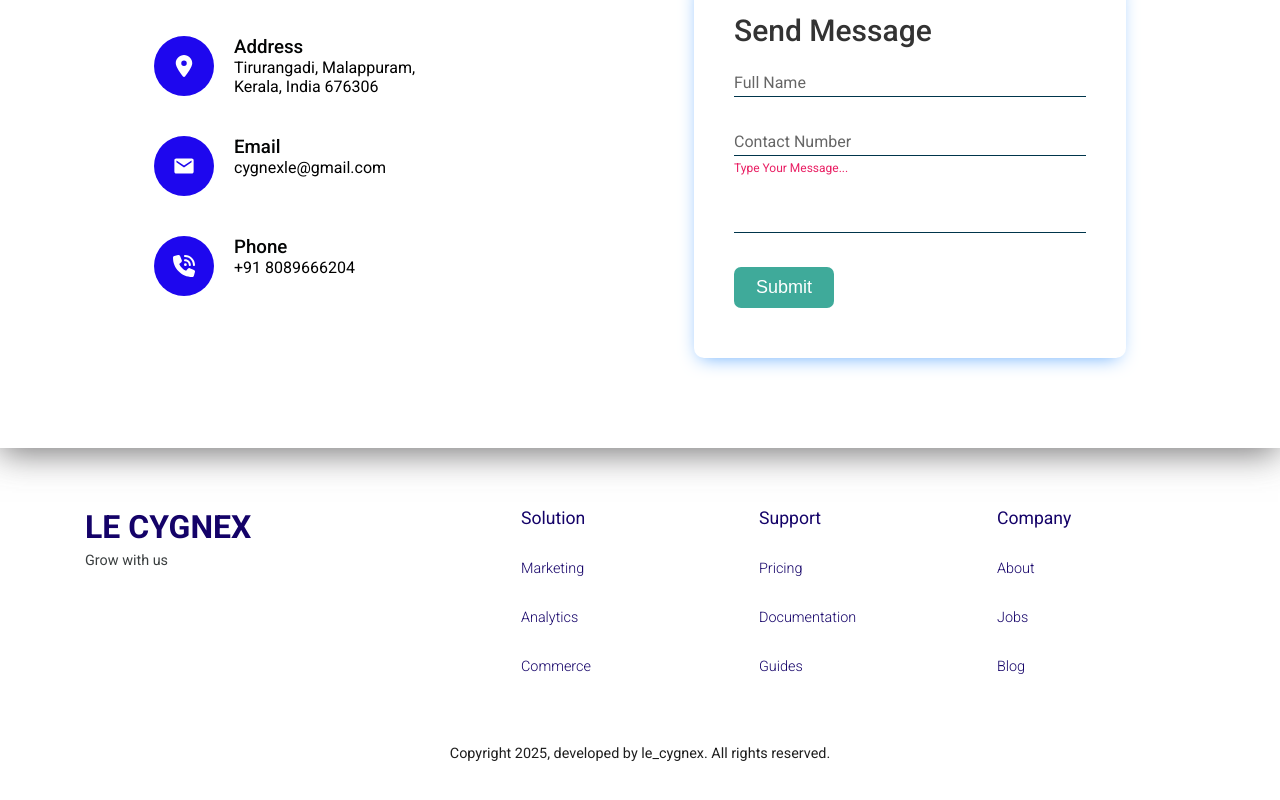
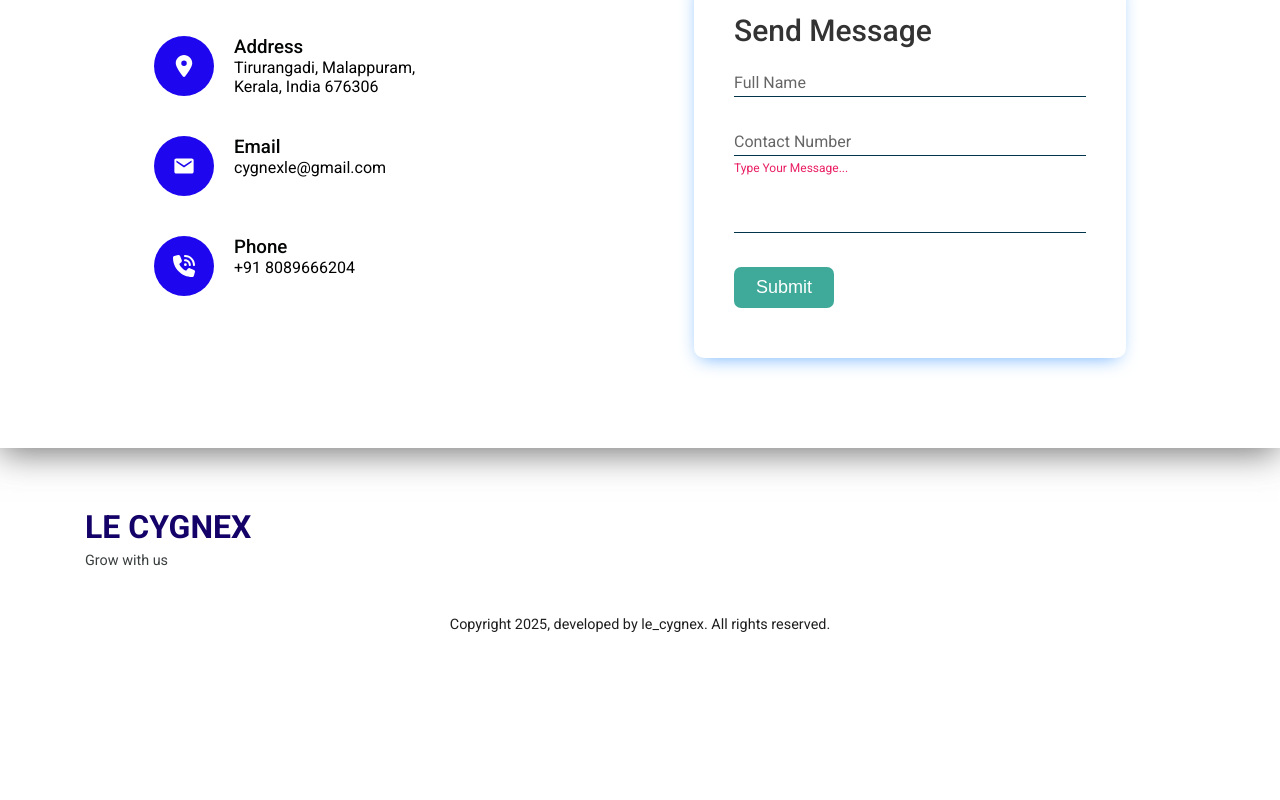
Before and after one commit to Nihalpm123/lecygnex, a React (Vite) app: page / in a window 1280 px wide. Shown: the part 2059-2859 px from the top of the page. After the commit the page ends 2752 px from the top, so only its background shows below. Built offline with nearby package versions, Linux system fonts and the light colour scheme.

Commit message:
footer link removed

```diff
--- a/src/Footer/Footer.jsx
+++ b/src/Footer/Footer.jsx
@@ -62,7 +62,7 @@ const Footer = () => {
                     {/* <p className="small__text description">We specialize in innovative online solutions like social media, SEO, and email campaigns. Our mission is to help brands grow by leveraging data-driven strategies to engage their target audience effectively.</p> */}
                 </div>
 
-                <div className="footer__quick-links">
+                {/* <div className="footer__quick-links">
                     <h3 className="quick__links-title">Solution</h3>
 
                     <ul className="quick__links">
@@ -96,7 +96,7 @@ const Footer = () => {
                             ))
                         }
                     </ul>
-                </div>
+                </div> */}
             </div>
 
             <p className="copyright">Copyright {year},  developed by le_cygnex.  All rights reserved.{" "} </p>
```
